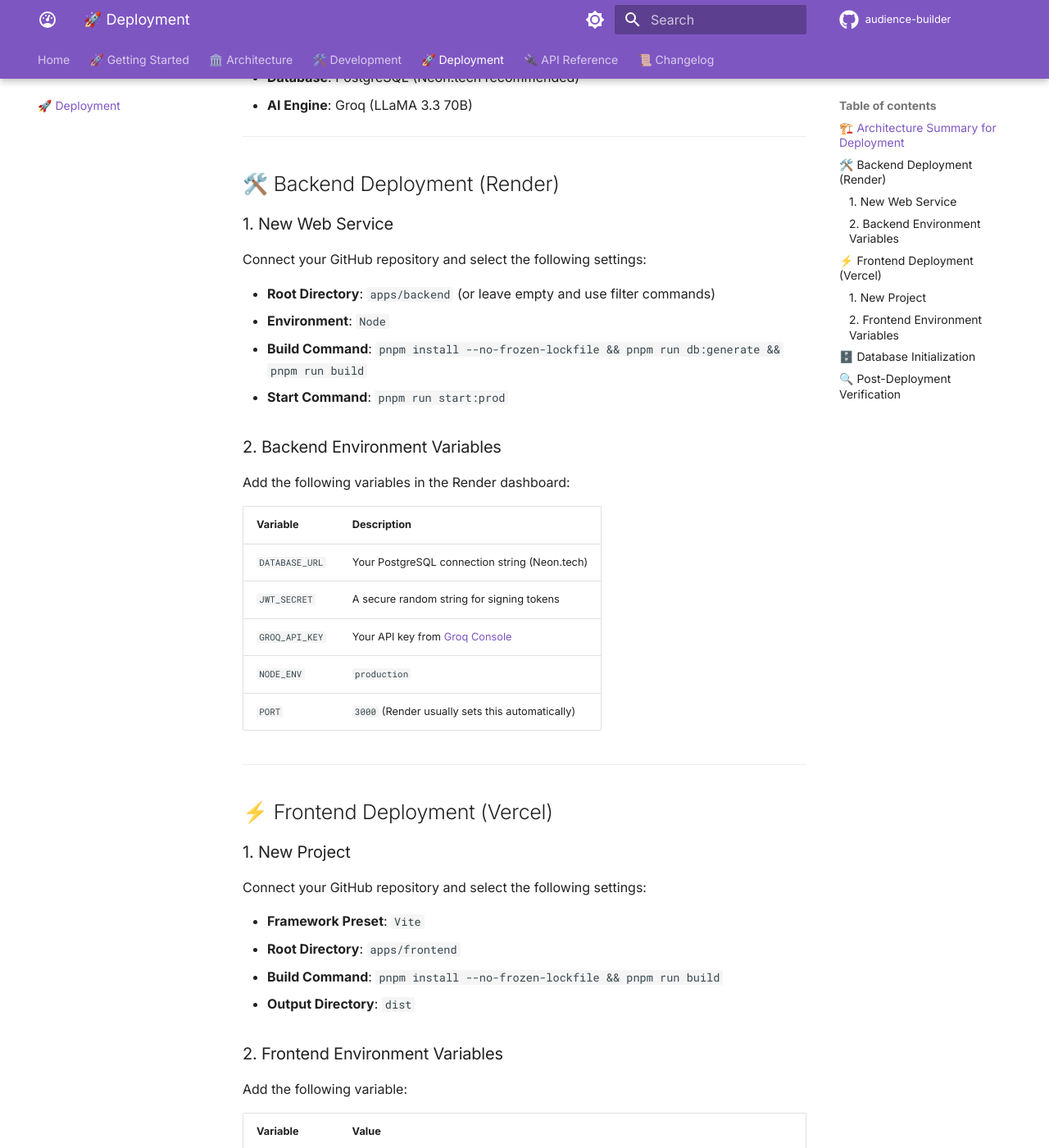
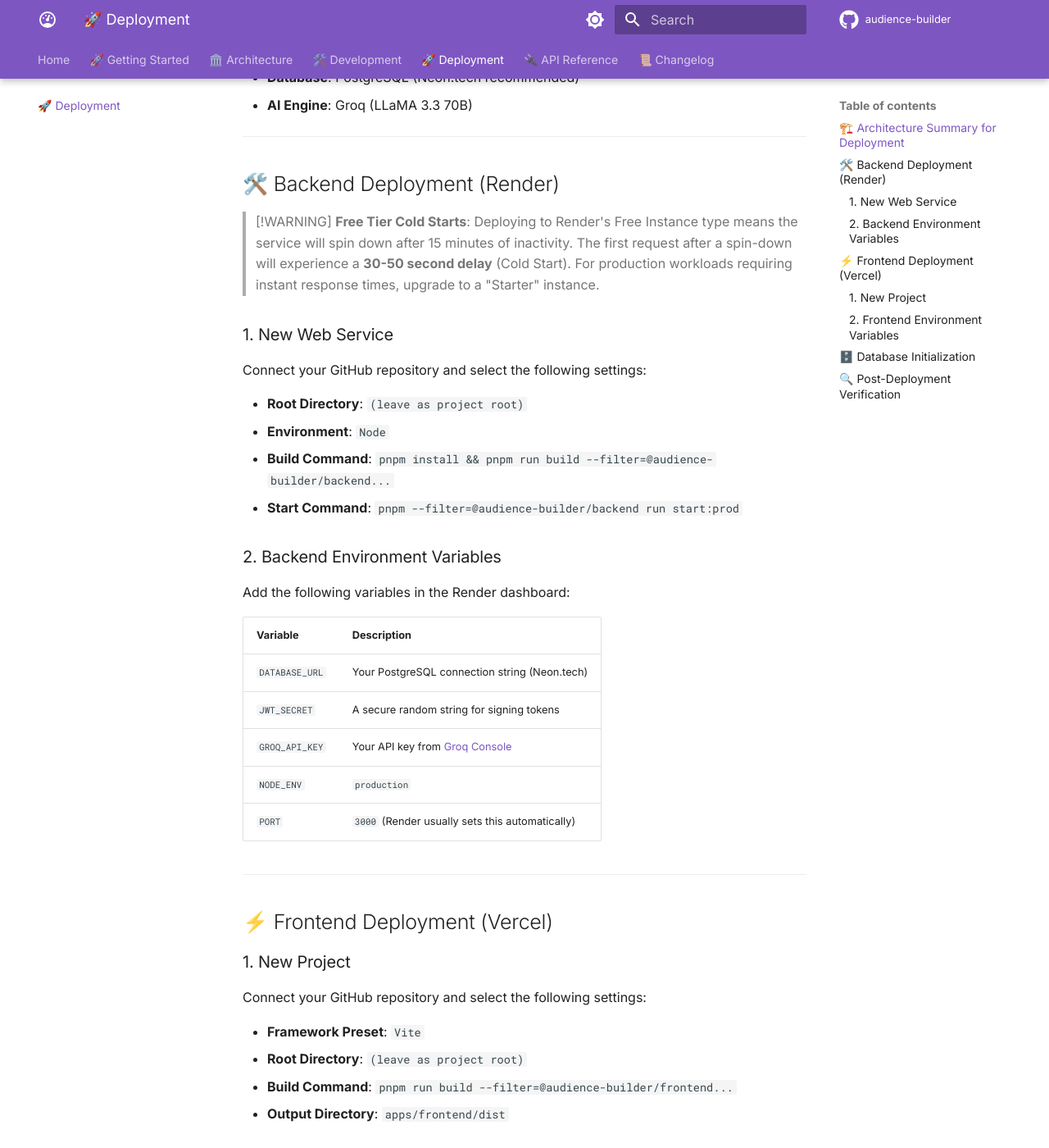
Before and after one commit to chitrank2050/zerotoone-assignment, an MkDocs documentation site: the page built from docs/deployment.md, in a window 1280 px wide and 1400 px high, scrolled down 355 px. Shown: the whole window at 82% size. Built offline with MkDocs 1.6.1 and Material for MkDocs 9.7.7, drawn with Linux system fonts in a browser that asks for light colours; comment, search, counter and statistics services are not loaded; some of the changed text lies outside the part shown.

Commit message:
docs: add Render free-tier cold start warnings and update deployment production endpoints

```diff
--- a/docs/deployment.md
+++ b/docs/deployment.md
@@ -13,14 +13,17 @@
 
 ## 🛠️ Backend Deployment (Render)
 
+> [!WARNING]
+> **Free Tier Cold Starts**: Deploying to Render's Free Instance type means the service will spin down after 15 minutes of inactivity. The first request after a spin-down will experience a **30-50 second delay** (Cold Start). For production workloads requiring instant response times, upgrade to a "Starter" instance.
+
 ### 1. New Web Service
 
 Connect your GitHub repository and select the following settings:
 
-- **Root Directory**: `apps/backend` (or leave empty and use filter commands)
+- **Root Directory**: `(leave as project root)`
 - **Environment**: `Node`
-- **Build Command**: `pnpm install --no-frozen-lockfile && pnpm run db:generate && pnpm run build`
-- **Start Command**: `pnpm run start:prod`
+- **Build Command**: `pnpm install && pnpm run build --filter=@audience-builder/backend...`
+- **Start Command**: `pnpm --filter=@audience-builder/backend run start:prod`
 
 ### 2. Backend Environment Variables
 
@@ -43,17 +46,17 @@
 Connect your GitHub repository and select the following settings:
 
 - **Framework Preset**: `Vite`
-- **Root Directory**: `apps/frontend`
-- **Build Command**: `pnpm install --no-frozen-lockfile && pnpm run build`
-- **Output Directory**: `dist`
+- **Root Directory**: `(leave as project root)`
+- **Build Command**: `pnpm run build --filter=@audience-builder/frontend...`
+- **Output Directory**: `apps/frontend/dist`
 
 ### 2. Frontend Environment Variables
 
 Add the following variable:
 
-| Variable       | Value                                                                                     |
-| :------------- | :---------------------------------------------------------------------------------------- |
-| `VITE_API_URL` | The URL of your **Render backend** (e.g., `https://audience-backend.onrender.com/api/v1`) |
+| Variable       | Value                                              |
+| :------------- | :------------------------------------------------- |
+| `VITE_API_URL` | `https://zerotoone-assignment.onrender.com/api/v1` |
 
 ---
 
```
Also changed, not shown: CHANGELOG.md (+106 -0 lines), README.md (+18 -0 lines).
